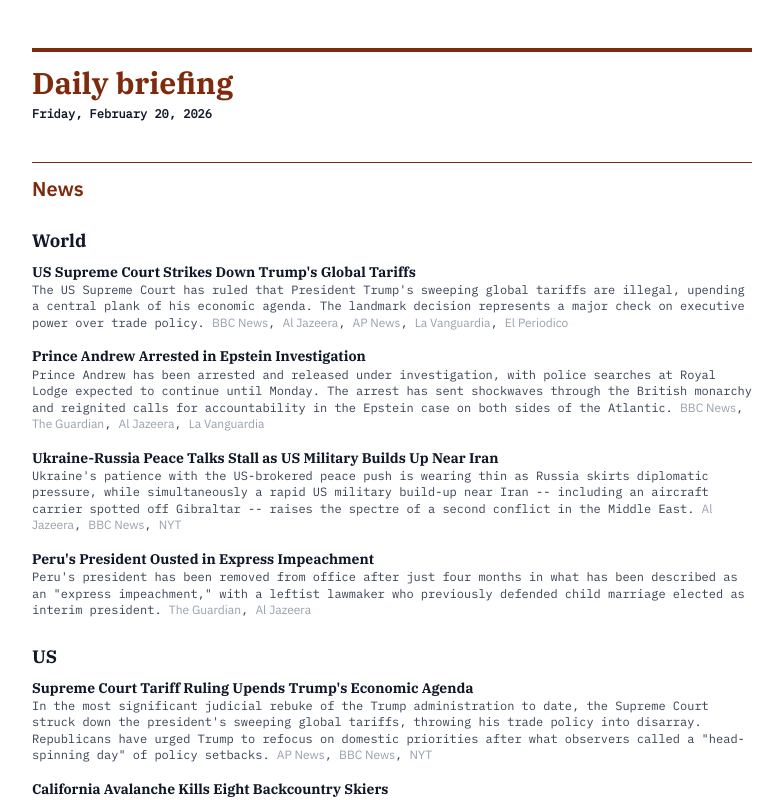
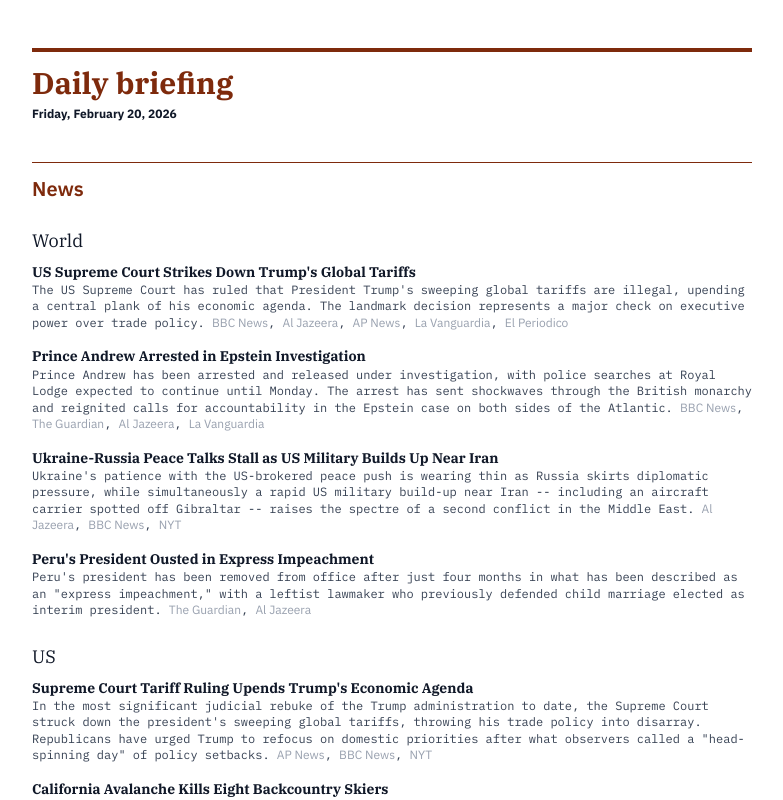
Before and after one commit to HerbCaudill/briefings, a React (Vite) app: page / in a window 1280 px wide. Shown: the top 800 px of the page, without its empty margins (248-1031 px from the left). Built offline with nearby package versions, Linux system fonts and the light colour scheme.

Commit message:
App: update font style for PopoverTrigger and adjust h3 styles

```diff
--- a/src/App.css
+++ b/src/App.css
@@ -10,7 +10,7 @@ article h2 {
 }
 
 article h3 {
-  @apply font-serif text-gray-900 text-lg font-semibold mt-6 mb-2;
+  @apply font-serif text-gray-900 text-lg  mt-6 mb-2;
 }
 
 article h4 {
--- a/src/App.tsx
+++ b/src/App.tsx
@@ -37,7 +37,7 @@ function App() {
         <h1>Daily briefing</h1>
         {selected && (
           <Popover open={open} onOpenChange={setOpen}>
-            <PopoverTrigger className="group font-mono font-extrabold text-xs mb-8 flex items-center gap-1 cursor-pointer focus:outline-none">
+            <PopoverTrigger className="group font-sans font-extrabold text-xs mb-8 flex items-center gap-1 cursor-pointer focus:outline-none">
               {formatFullDate(selected)}
               <IconChevronDown
                 size={14}
```
